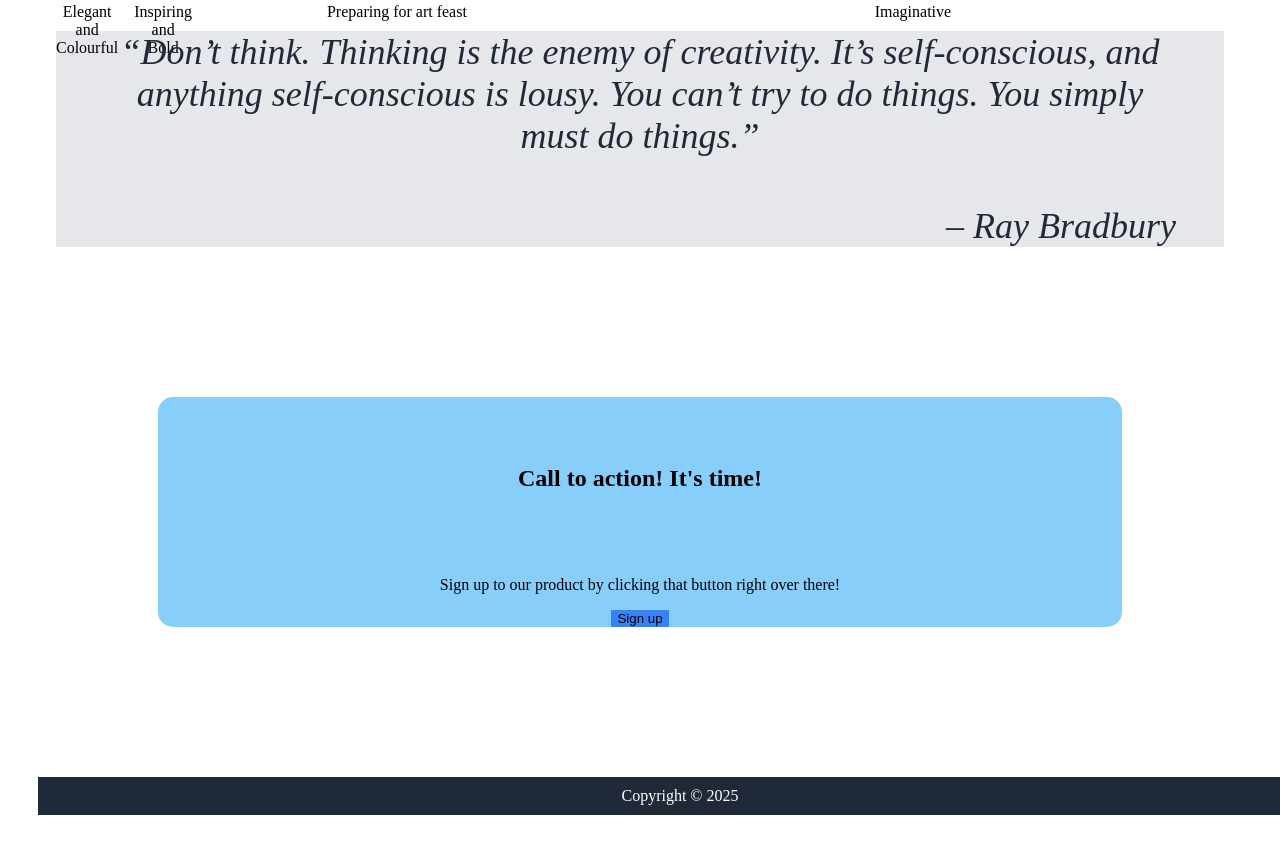
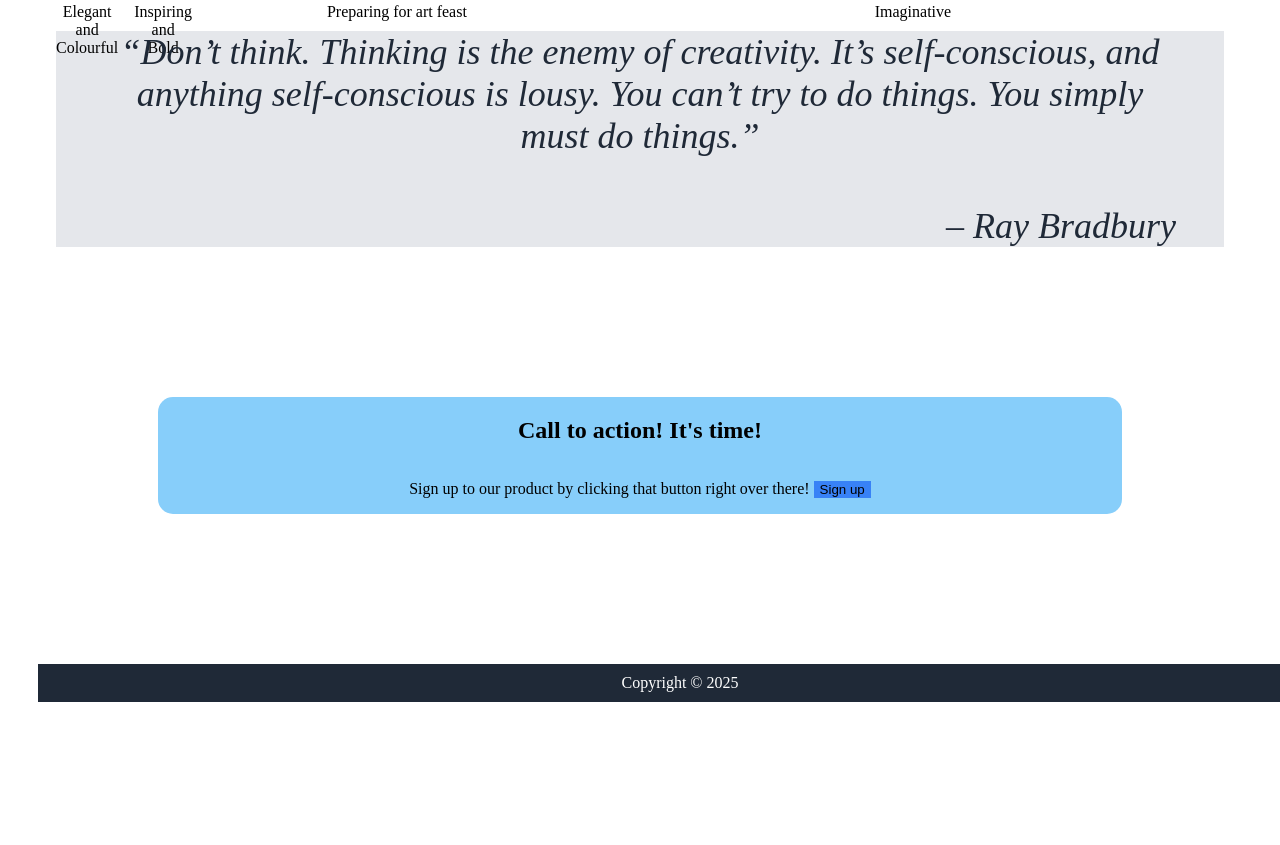
Before and after one commit to SirTJ-byte/Landing-Page, a plain HTML site: page index.html in a window 1280 px wide. Shown: the part 1094-1939 px from the top of the page. After the commit the page ends 1826 px from the top, so only its background shows below. Drawn offline with Linux system fonts and the light colour scheme.

Commit message:
fine tuning ids to btn

```diff
--- a/index.html
+++ b/index.html
@@ -7,7 +7,7 @@
 		<link rel="stylesheet" href="styles.css" />
 	</head>
 	<body>
-		<header>
+		<header class="header">
 			<div class="Hero Main">
 				<span>Logo</span>
 				<span>
@@ -20,14 +20,14 @@
 			<div class="Hero Second">
 				<div class="one">
 					<h1 id="Main-Text">Art is a reflection of true love</h1>
-					<p>
+					<p id="small-text">
 						"The advice I like to give young artists, or really anybody who'll
 						listen to me, is not to wait around for inspiration... If you wait
 						around for the clouds to part and a bolt of lightning to strike you
 						in the brain, you are not going to make an awful lot of work."-
 						Chuck Close
 					</p>
-					<button type="submit">Sign up</button>
+					<button class="btn" type="submit">Sign up</button>
 				</div>
 
 				<div class="two">
@@ -75,9 +75,15 @@
 			</div>
 
 			<div class="Apply">
-				<div class="newApply"><h2>Call to action! It's time!</h2></div>
-				<p>Sign up to our product by clicking that button right over there!</p>
-				<button type="submit">Sign up</button>
+				<h2>Call to action! It's time!</h2>
+				<p>
+					Sign up to our product by clicking that button right over there!
+					<span
+						><button id="callbtn" class="btn" type="submit">
+							Sign up
+						</button></span
+					>
+				</p>
 			</div>
 		</main>
 
```
